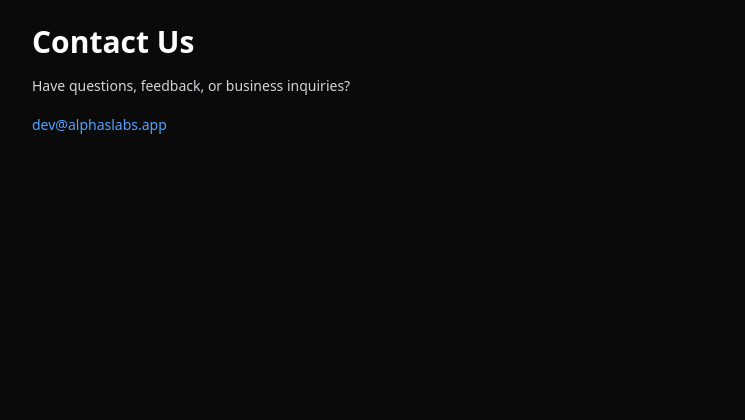
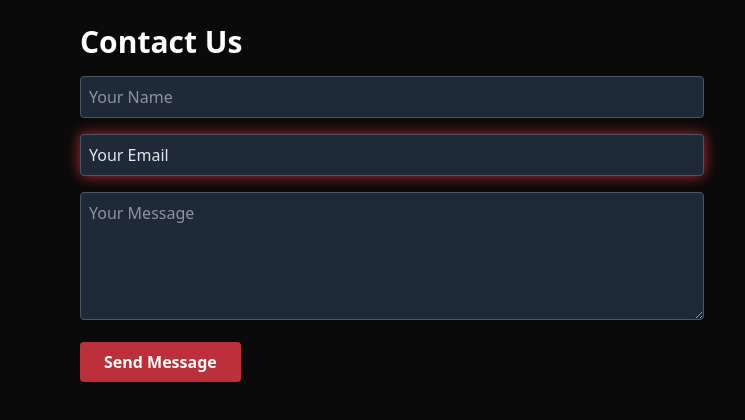
Before and after one commit to Sharkyboy-dev/alphaslabs-landing, a Next.js app: page /contact in a window 1280 px wide. Shown: the top 420 px of the page, without its empty margins (248-993 px from the left). Built offline with nearby package versions, Linux system fonts and the light colour scheme.

Commit message:
Update page.tsx

```diff
--- a/app/contact/page.tsx
+++ b/app/contact/page.tsx
@@ -1,16 +1,70 @@
+import { useState } from 'react';
+
 export default function ContactPage() {
+  const [formData, setFormData] = useState({ name: '', email: '', message: '' });
+  const [submitted, setSubmitted] = useState(false);
+
+  const handleChange = (e: React.ChangeEvent<HTMLInputElement | HTMLTextAreaElement>) => {
+    const { name, value } = e.target;
+    setFormData((prev) => ({ ...prev, [name]: value }));
+  };
+
+  const handleSubmit = async (e: React.FormEvent) => {
+    e.preventDefault();
+
+    try {
+      await fetch('https://formsubmit.co/dev@alphaslabs.app', {
+        method: 'POST',
+        headers: { 'Content-Type': 'application/json' },
+        body: JSON.stringify(formData),
+      });
+      setSubmitted(true);
+    } catch (error) {
+      console.error('Error sending message:', error);
+    }
+  };
+
   return (
-    <main className="p-6 max-w-3xl mx-auto text-white">
+    <main className="p-6 max-w-2xl mx-auto text-white">
       <h1 className="text-3xl font-bold mb-4">Contact Us</h1>
-      <p className="text-sm text-gray-300 mb-4">
-        Have questions, feedback, or business inquiries?
-      </p>
-      <a
-        href="mailto:dev@alphaslabs.app"
-        className="text-blue-400 hover:underline text-sm"
-      >
-        dev@alphaslabs.app
-      </a>
+      {!submitted ? (
+        <form onSubmit={handleSubmit} className="space-y-4">
+          <input
+            type="text"
+            name="name"
+            value={formData.name}
+            onChange={handleChange}
+            required
+            placeholder="Your Name"
+            className="w-full p-2 rounded bg-gray-800 text-white border border-gray-600"
+          />
+          <input
+            type="email"
+            name="email"
+            value={formData.email}
+            onChange={handleChange}
+            required
+            placeholder="Your Email"
+            className="w-full p-2 rounded bg-gray-800 text-white border border-gray-600"
+          />
+          <textarea
+            name="message"
+            value={formData.message}
+            onChange={handleChange}
+            required
+            placeholder="Your Message"
+            className="w-full p-2 h-32 rounded bg-gray-800 text-white border border-gray-600"
+          />
+          <button
+            type="submit"
+            className="bg-red-600 hover:bg-red-700 text-white font-semibold px-6 py-2 rounded"
+          >
+            Send Message
+          </button>
+        </form>
+      ) : (
+        <p className="text-green-400 mt-4">✅ Your message has been sent. We'll get back to you soon!</p>
+      )}
     </main>
   );
 }
```
